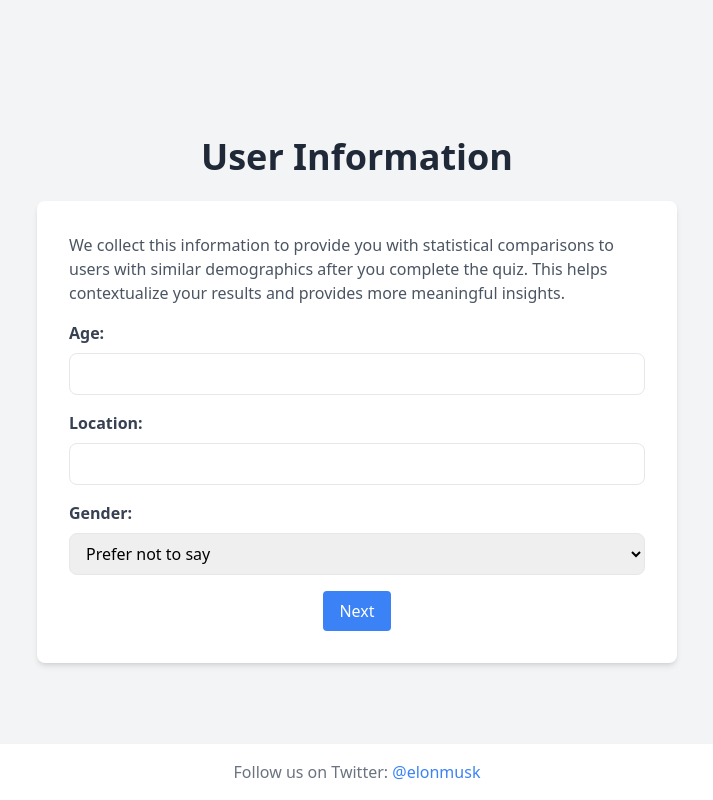
After one commit to wendy-twendy/Political-Compass-Al, a Flask app: template templates/user_info.html in a window 1280 px wide. The commit adds this page. Shown: the whole page, without its empty margins (283-996 px from the left). Run offline with Flask 3, Linux system fonts and the light colour scheme; the template is opened without the code that fills it, so the values that code supplies are empty; some libraries are stand-ins or nearby versions.

Commit message:
Checkpoint before revert - Allow users to compare their results with average scores or famous political figures

```diff
--- a/main.py
+++ b/main.py
@@ -1,66 +1,247 @@
-# ... (previous code remains unchanged)
+import os
+from flask import Flask, render_template, request, jsonify, session, redirect, url_for
+import plotly.graph_objects as go
+import plotly.io as pio
+from datetime import datetime
 
-def get_quadrant_explanation(economic_score, libertarian_authoritarian_score):
-    quadrant = ""
-    explanation = ""
+app = Flask(__name__)
+app.secret_key = os.urandom(24)
 
-    # Determine the intensity of the position
-    economic_intensity = abs(economic_score)
-    social_intensity = abs(libertarian_authoritarian_score)
+# List of questions
+questions = [
+    "The government should provide universal healthcare.",
+    "Private property rights are essential for a free society.",
+    "A strong welfare system is necessary to protect the poor.",
+    "Corporations should have fewer regulations.",
+    "Climate change is a serious threat that requires immediate action.",
+    "The free market is more efficient than government intervention.",
+    "Same-sex marriage should be legal.",
+    "Gun ownership is a fundamental right.",
+    "Immigration policies should be more restrictive.",
+    "Higher taxes on the wealthy are necessary to reduce income inequality.",
+    "Abortion should be legal and accessible.",
+    "Privatization of public services leads to better efficiency.",
+    "Military spending should be increased for national security.",
+    "Labor unions are essential for protecting workers' rights.",
+    "Stronger environmental regulations are needed to protect nature.",
+    "School choice and voucher systems improve education.",
+    "The death penalty should be abolished.",
+    "Free trade agreements benefit the economy.",
+    "Recreational drug use should be decriminalized.",
+    "A strong social safety net discourages personal responsibility."
+]
 
-    if economic_intensity < 3 and social_intensity < 3:
-        quadrant = "Centrist"
-        explanation = (
-            "You hold moderate views on both economic and social issues. Centrists often seek balanced approaches "
-            "to political problems, drawing ideas from both left and right. You may support a mixed economy with "
-            "elements of both free market and government intervention, and moderate policies on social issues. "
-            "Centrists often prioritize pragmatism and compromise over ideological purity."
-        )
-    elif economic_score < 0 and libertarian_authoritarian_score > 0:
-        quadrant = "Authoritarian Left"
-        explanation = (
-            "Your views align with the Authoritarian Left quadrant. This position combines left-wing economic "
-            "policies with authoritarian social policies. You likely support significant government intervention "
-            "in the economy, including wealth redistribution and strong welfare programs. On social issues, you "
-            "may favor a strong state that can enforce collective goals and maintain social order. Historical "
-            "examples include certain forms of socialism and communism."
-        )
-    elif economic_score >= 0 and libertarian_authoritarian_score > 0:
-        quadrant = "Authoritarian Right"
-        explanation = (
-            "Your views align with the Authoritarian Right quadrant. This position combines right-wing economic "
-            "policies with authoritarian social policies. You likely support free market capitalism with some state "
-            "intervention to maintain order and tradition. On social issues, you may favor a strong government that "
-            "enforces conservative values and national interests. Historical examples include certain forms of "
-            "nationalism and traditionalist conservatism."
-        )
-    elif economic_score < 0 and libertarian_authoritarian_score <= 0:
-        quadrant = "Libertarian Left"
-        explanation = (
-            "Your views align with the Libertarian Left quadrant. This position combines left-wing economic policies "
-            "with libertarian social policies. You likely support collective ownership or significant wealth "
-            "redistribution, but with minimal state intervention in personal matters. You may advocate for worker-controlled "
-            "enterprises, strong civil liberties, and decentralized decision-making. This aligns with ideologies like "
-            "anarcho-communism or libertarian socialism."
-        )
-    else:  # economic_score >= 0 and libertarian_authoritarian_score <= 0
-        quadrant = "Libertarian Right"
-        explanation = (
-            "Your views align with the Libertarian Right quadrant. This position combines right-wing economic policies "
-            "with libertarian social policies. You likely support free market capitalism with minimal government "
-            "intervention in both economic and social spheres. You may advocate for lower taxes, deregulation, and "
-            "maximum individual liberty in personal matters. This aligns with ideologies like classical liberalism "
-            "or anarcho-capitalism."
-        )
+# Initialize an empty list to store quiz results
+quiz_results = []
 
-    # Add intensity to the explanation
-    if economic_intensity > 7 or social_intensity > 7:
-        explanation += " Your position is quite extreme on one or both axes, indicating strong convictions in your political beliefs."
-    elif economic_intensity > 3 or social_intensity > 3:
-        explanation += " Your position is moderately strong, indicating clear preferences in your political views."
+# Famous political figures with their positions
+famous_figures = {
+    "Bernie Sanders": {"economic": -8, "social": -7},
+    "Donald Trump": {"economic": 7, "social": 6},
+    "Joe Biden": {"economic": -2, "social": -3},
+    "Elizabeth Warren": {"economic": -6, "social": -5},
+    "Ron Paul": {"economic": 9, "social": -8},
+    "Alexandria Ocasio-Cortez": {"economic": -9, "social": -8}
+}
+
+def generate_plot(economic, social):
+    fig = go.Figure()
+
+    # Add quadrants
+    quadrants = [
+        {"name": "Authoritarian Left", "x": [-10, 0, 0, -10], "y": [0, 0, 10, 10], "color": "#ff7575"},
+        {"name": "Authoritarian Right", "x": [0, 10, 10, 0], "y": [0, 0, 10, 10], "color": "#42aaff"},
+        {"name": "Libertarian Left", "x": [-10, 0, 0, -10], "y": [0, 0, -10, -10], "color": "#9aed97"},
+        {"name": "Libertarian Right", "x": [0, 10, 10, 0], "y": [0, 0, -10, -10], "color": "#c09aec"}
+    ]
+
+    for quadrant in quadrants:
+        fig.add_trace(go.Scatter(
+            x=quadrant["x"], y=quadrant["y"],
+            fill="toself",
+            fillcolor=quadrant["color"],
+            line=dict(color="rgba(0,0,0,0)"),
+            showlegend=False,
+            hoverinfo="skip"
+        ))
+
+    # Add grid lines
+    for i in range(-10, 11):
+        fig.add_shape(type="line", x0=-10, x1=10, y0=i, y1=i, line=dict(color="white", width=1))
+        fig.add_shape(type="line", x0=i, x1=i, y0=-10, y1=10, line=dict(color="white", width=1))
+
+    # Add black lines in the center
+    fig.add_shape(type="line", x0=0, x1=0, y0=-10, y1=10, line=dict(color="black", width=2))
+    fig.add_shape(type="line", x0=-10, x1=10, y0=0, y1=0, line=dict(color="black", width=2))
+
+    # Add the main point
+    fig.add_trace(go.Scatter(
+        x=[economic],
+        y=[social],
+        mode="markers+text",
+        marker=dict(color="red", size=12, symbol="square"),
+        text=["You"],
+        textposition="top center",
+        textfont=dict(size=12, color="black"),
+        name="Your Position"
+    ))
+
+    # Add famous figures
+    for name, position in famous_figures.items():
+        fig.add_trace(go.Scatter(
+            x=[position['economic']],
+            y=[position['social']],
+            mode="markers+text",
+            marker=dict(size=8, symbol="circle"),
+            text=[name],
+            textposition="top center",
+            textfont=dict(size=10),
+            name=name
+        ))
+
+    # Add axis labels
+    fig.add_annotation(x=-10, y=0, text="Left", showarrow=False, xanchor="right", yanchor="middle", font=dict(size=16, weight="bold"))
+    fig.add_annotation(x=10, y=0, text="Right", showarrow=False, xanchor="left", yanchor="middle", font=dict(size=16, weight="bold"))
+    fig.add_annotation(x=0, y=10, text="Authoritarian", showarrow=False, xanchor="center", yanchor="bottom", font=dict(size=16, weight="bold"))
+    fig.add_annotation(x=0, y=-10, text="Libertarian", showarrow=False, xanchor="center", yanchor="top", font=dict(size=16, weight="bold"))
+
+    # Update layout
+    fig.update_layout(
+        xaxis=dict(range=[-10, 10], zeroline=False, showticklabels=False),
+        yaxis=dict(range=[-10, 10], zeroline=False, showticklabels=False),
+        showlegend=True,
+        legend=dict(x=1.05, y=1, bordercolor="Black", borderwidth=1),
+        width=800,
+        height=800,
+        margin=dict(l=50, r=150, t=50, b=50),
+        plot_bgcolor="rgba(0,0,0,0)",
+        paper_bgcolor="rgba(0,0,0,0)"
+    )
+
+    return pio.to_json(fig)
+
+@app.route('/')
+def home():
+    return render_template('home.html')
+
+@app.route('/user_info', methods=['GET'])
+def user_info():
+    return render_template('user_info.html')
+
+@app.route('/submit_demographics', methods=['POST'])
+def submit_demographics():
+    age = request.form.get('age')
+    location = request.form.get('location')
+    gender = request.form.get('gender')
+
+    session['user_info'] = {
+        'age': age,
+        'location': location,
+        'gender': gender
+    }
+
+    return redirect(url_for('quiz'))
+
+@app.route('/quiz')
+def quiz():
+    return render_template('quiz.html', questions=questions)
+
+def calculate_average_scores():
+    if not quiz_results:
+        return 0, 0
+    avg_economic = sum(result['economic'] for result in quiz_results) / len(quiz_results)
+    avg_social = sum(result['social'] for result in quiz_results) / len(quiz_results)
+    return avg_economic, avg_social
+
+@app.route('/submit_quiz', methods=['POST'])
+def submit_quiz():
+    answers = request.json
+
+    economic_score = sum(answers[i-1] for i in [2, 4, 6, 8, 10, 12, 14, 16, 18, 20]) / 50 * 20 - 10
+    libertarian_authoritarian_score = sum(answers[i-1] for i in [1, 3, 5, 7, 9, 11, 13, 15, 17, 19]) / 50 * 20 - 10
+
+    result = {
+        'economic': economic_score,
+        'social': libertarian_authoritarian_score,
+        'timestamp': datetime.now().isoformat(),
+        'user_info': session.get('user_info', {})
+    }
+    quiz_results.append(result)
+
+    avg_economic, avg_social = calculate_average_scores()
+    plot_json = generate_plot(economic_score, libertarian_authoritarian_score)
+
+    quadrant = get_quadrant(economic_score, libertarian_authoritarian_score)
+    explanation = get_quadrant_explanation(quadrant, economic_score, libertarian_authoritarian_score)
+
+    comparisons = []
+    for name, position in famous_figures.items():
+        distance = ((economic_score - position['economic'])**2 + (libertarian_authoritarian_score - position['social'])**2)**0.5
+        comparisons.append({'name': name, 'distance': distance})
+    comparisons.sort(key=lambda x: x['distance'])
+    closest_figure = comparisons[0]['name']
+
+    return jsonify({
+        'economic': economic_score,
+        'libertarian_authoritarian': libertarian_authoritarian_score,
+        'plot_json': plot_json,
+        'quadrant': quadrant,
+        'explanation': explanation,
+        'average_economic': avg_economic,
+        'average_social': avg_social,
+        'closest_figure': closest_figure,
+        'comparisons': comparisons[:3]  # Return top 3 closest figures
+    })
+
+def get_quadrant(economic, social):
+    if economic >= 0 and social >= 0:
+        return "Authoritarian Right"
+    elif economic >= 0 and social < 0:
+        return "Libertarian Right"
+    elif economic < 0 and social >= 0:
+        return "Authoritarian Left"
     else:
-        explanation += " Your position is relatively close to the center, indicating more moderate views."
+        return "Libertarian Left"
 
-    return quadrant, explanation
+def get_quadrant_explanation(quadrant, economic, social):
+    intensity = max(abs(economic), abs(social)) / 10  # Normalize to 0-1 range
 
-# ... (rest of the code remains unchanged)
+    if quadrant == "Authoritarian Right":
+        return f"You fall in the Authoritarian Right quadrant. With an economic score of {economic:.2f} and a social score of {social:.2f}, you tend to favor free-market capitalism and traditional social values. Your intensity score of {intensity:.2f} suggests a {'strong' if intensity > 0.6 else 'moderate'} alignment with these principles."
+
+    elif quadrant == "Libertarian Right":
+        return f"You are in the Libertarian Right quadrant. Your economic score of {economic:.2f} indicates a preference for free markets, while your social score of {social:.2f} suggests a belief in personal freedoms. With an intensity of {intensity:.2f}, you have a {'strong' if intensity > 0.6 else 'moderate'} libertarian right leaning."
+
+    elif quadrant == "Authoritarian Left":
+        return f"Your results place you in the Authoritarian Left quadrant. An economic score of {economic:.2f} shows a tendency towards economic regulation, while a social score of {social:.2f} indicates support for more government involvement in social issues. Your intensity score of {intensity:.2f} implies a {'strong' if intensity > 0.6 else 'moderate'} authoritarian left stance."
+
+    elif quadrant == "Libertarian Left":
+        return f"You're situated in the Libertarian Left quadrant. With an economic score of {economic:.2f}, you lean towards economic regulation, but your social score of {social:.2f} suggests a strong belief in personal freedoms. Your intensity of {intensity:.2f} indicates a {'strong' if intensity > 0.6 else 'moderate'} libertarian left position."
+
+    else:  # Centrist
+        return f"Your scores (Economic: {economic:.2f}, Social: {social:.2f}) place you near the center of the political compass. This suggests a balanced or moderate view on both economic and social issues. With an intensity of {intensity:.2f}, you have a {'slight' if intensity < 0.3 else 'moderate'} tendency towards centrist positions."
+
+@app.route('/shared_result')
+def shared_result():
+    economic = float(request.args.get('economic', 0))
+    libertarian_authoritarian = float(request.args.get('libertarian_authoritarian', 0))
+    answers = list(map(int, request.args.get('answers', '').split(',')))
+
+    plot_json = generate_plot(economic, libertarian_authoritarian)
+
+    quadrant = get_quadrant(economic, libertarian_authoritarian)
+    explanation = get_quadrant_explanation(quadrant, economic, libertarian_authoritarian)
+
+    result = {
+        'economic': economic,
+        'libertarian_authoritarian': libertarian_authoritarian,
+        'plot_json': plot_json,
+        'quadrant': quadrant,
+        'explanation': explanation,
+        'user_answers': answers
+    }
+
+    return render_template('shared_result.html', result=result, questions=questions)
+
+if __name__ == '__main__':
+    app.run(host='0.0.0.0', port=5000)
--- a/templates/home.html
+++ b/templates/home.html
@@ -14,7 +14,7 @@
             <p class="text-xl mb-6 text-gray-600">
                 Discover your political position on the economic and social spectrum. This quiz consists of 20 questions covering various political issues. Your answers will be plotted on a two-dimensional grid, revealing your stance on economic and social policies.
             </p>
-            <a href="{{ url_for('demographics') }}" class="bg-blue-500 text-white px-8 py-3 rounded-full text-lg font-semibold hover:bg-blue-600 transition duration-300">
+            <a href="{{ url_for('user_info') }}" class="bg-blue-500 text-white px-8 py-3 rounded-full text-lg font-semibold hover:bg-blue-600 transition duration-300">
                 Start the Quiz
             </a>
         </div>
--- /dev/null
+++ b/templates/user_info.html
@@ -0,0 +1,46 @@
+<!DOCTYPE html>
+<html lang="en">
+<head>
+    <meta charset="UTF-8">
+    <meta name="viewport" content="width=device-width, initial-scale=1.0">
+    <title>Political Compass Quiz - User Information</title>
+    <script src="https://cdn.tailwindcss.com"></script>
+</head>
+<body class="bg-gray-100 min-h-screen flex items-center justify-center">
+    <div class="container max-w-2xl mx-auto px-4 py-8">
+        <h1 class="text-4xl font-bold mb-6 text-center text-gray-800">User Information</h1>
+
+        <div class="bg-white rounded-lg shadow-md p-8">
+            <p class="mb-4 text-gray-600">
+                We collect this information to provide you with statistical comparisons to users with similar demographics after you complete the quiz. This helps contextualize your results and provides more meaningful insights.
+            </p>
+            <form id="user-info-form" action="{{ url_for('submit_demographics') }}" method="POST">
+                <div class="mb-4">
+                    <label for="age" class="block text-gray-700 font-bold mb-2">Age:</label>
+                    <input type="number" id="age" name="age" min="0" max="120" class="w-full px-3 py-2 border rounded-lg">
+                </div>
+                <div class="mb-4">
+                    <label for="location" class="block text-gray-700 font-bold mb-2">Location:</label>
+                    <input type="text" id="location" name="location" class="w-full px-3 py-2 border rounded-lg">
+                </div>
+                <div class="mb-4">
+                    <label for="gender" class="block text-gray-700 font-bold mb-2">Gender:</label>
+                    <select id="gender" name="gender" class="w-full px-3 py-2 border rounded-lg">
+                        <option value="">Prefer not to say</option>
+                        <option value="male">Male</option>
+                        <option value="female">Female</option>
+                        <option value="other">Other</option>
+                    </select>
+                </div>
+                <div class="flex justify-center">
+                    <button type="submit" class="bg-blue-500 text-white px-4 py-2 rounded hover:bg-blue-600 transition duration-200">Next</button>
+                </div>
+            </form>
+        </div>
+    </div>
+
+    <footer class="fixed bottom-0 left-0 right-0 p-4 bg-white shadow-md text-center text-gray-500">
+        <p>Follow us on Twitter: <a href="https://twitter.com/elonmusk" target="_blank" class="text-blue-500 hover:underline">@elonmusk</a></p>
+    </footer>
+</body>
+</html>
```
Also changed, not shown: pasted_text_1726208664785.txt (added, +24 -0 lines), static/js/results.js (+21 -7 lines).
